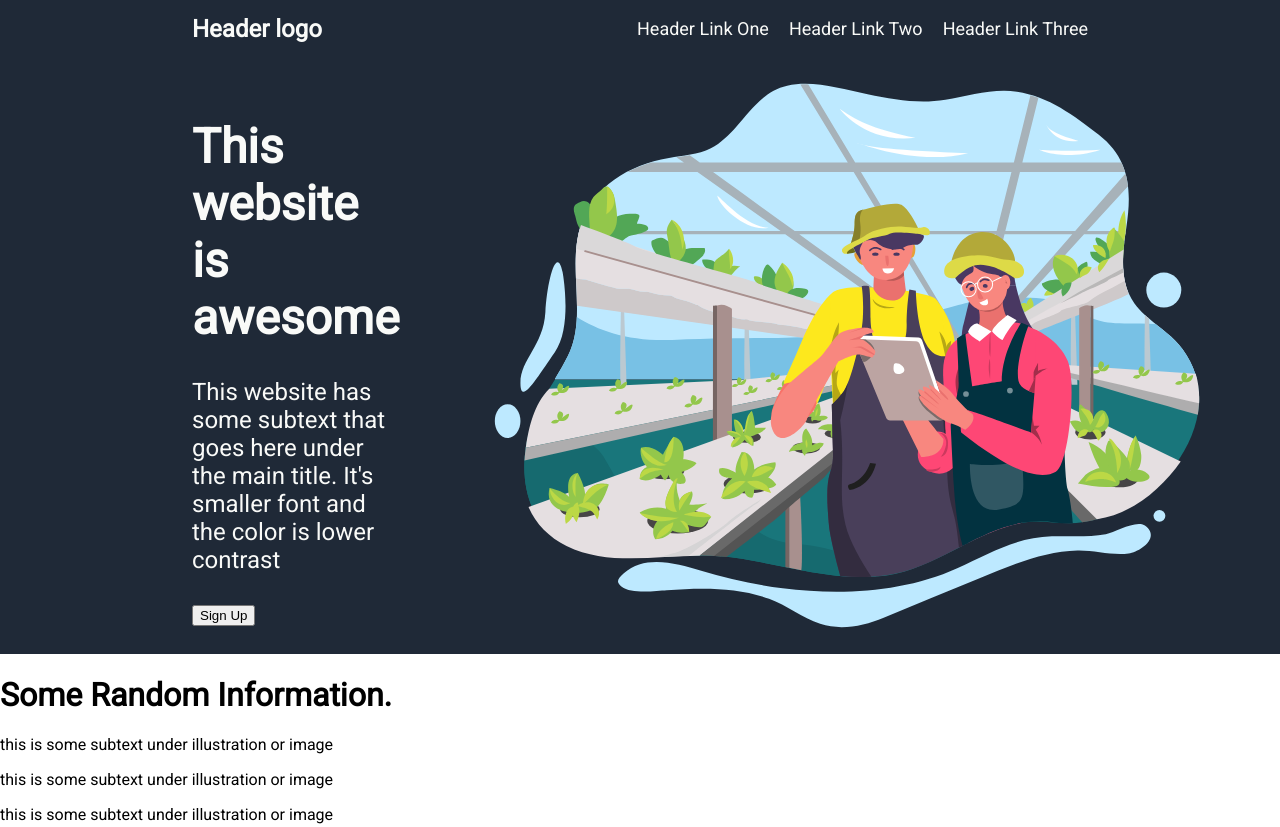
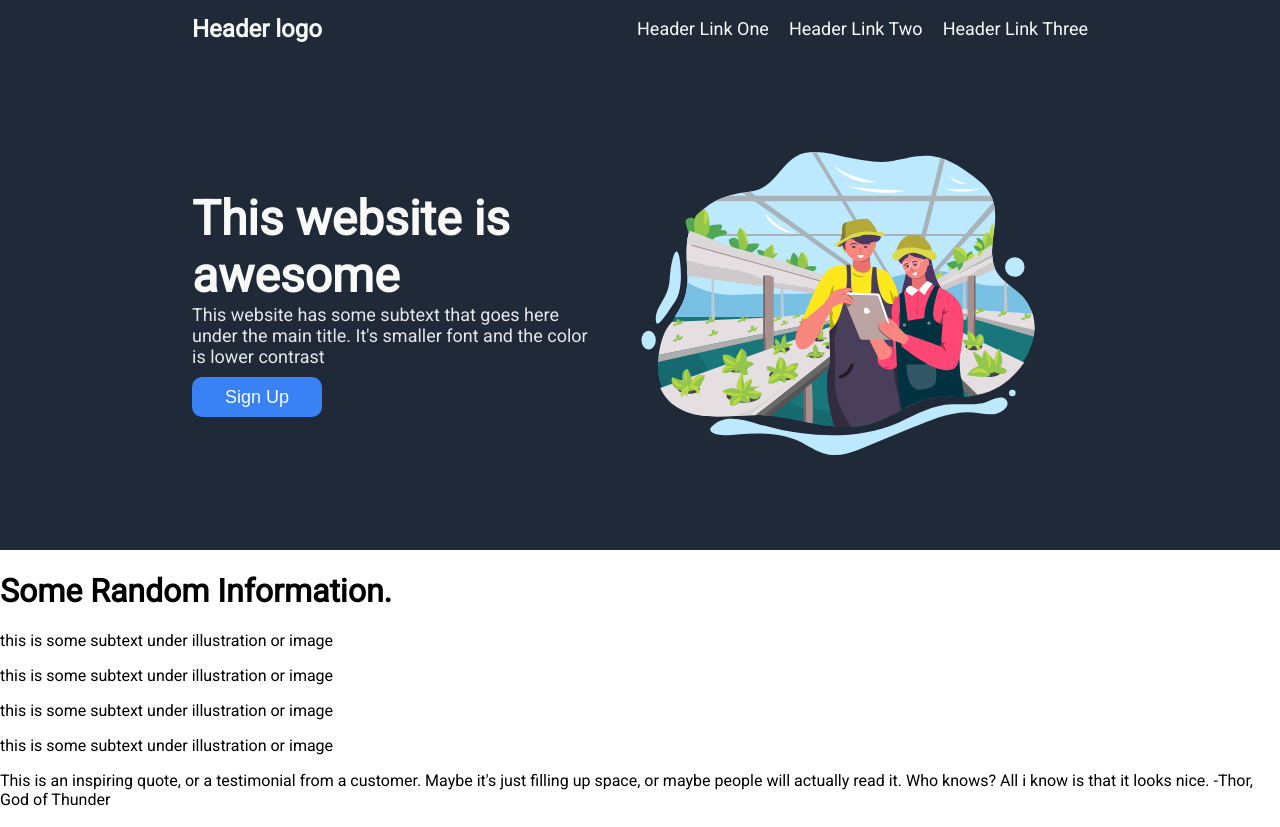
Before and after one commit to ikramsyawal/landing-page, a plain HTML site: page index.html in a window 1280 px wide. Shown: the top 827 px of the page. Drawn offline with Linux system fonts and the light colour scheme.

Commit message:
style img, main text, sub text, and button

```diff
--- a/style.css
+++ b/style.css
@@ -32,3 +32,35 @@ body {
 .logo {
     font-weight: 800;
 }
+
+img{
+    height: auto;
+    width: 500px;
+}
+
+.hero{
+    padding-top: 80px;
+    padding-bottom: 80px;
+}
+
+.hero h1{
+    font-size: 48px;
+    font-weight: 800;
+    margin: 0;
+}
+
+.hero p{
+    margin: 0;
+    font-size: 18px;
+    color: #e5e7eb;
+}
+.hero button{
+    background-color: #3882f6;
+    border: none;
+    height: 40px;
+    width: 130px;
+    color: #f9faf8;
+    font-size: 18px;
+    border-radius: 10px;
+    margin-top: 10px;
+}
```
